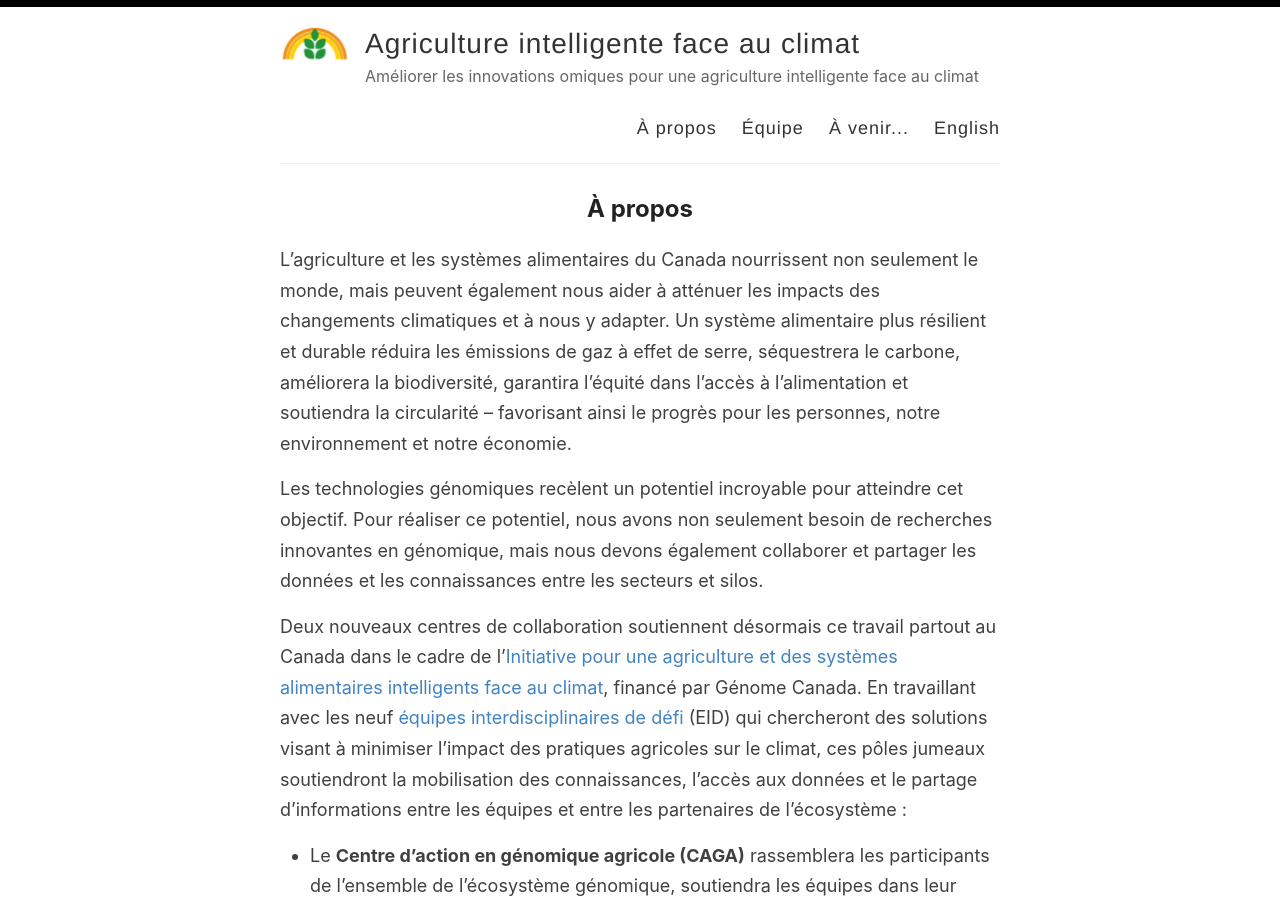
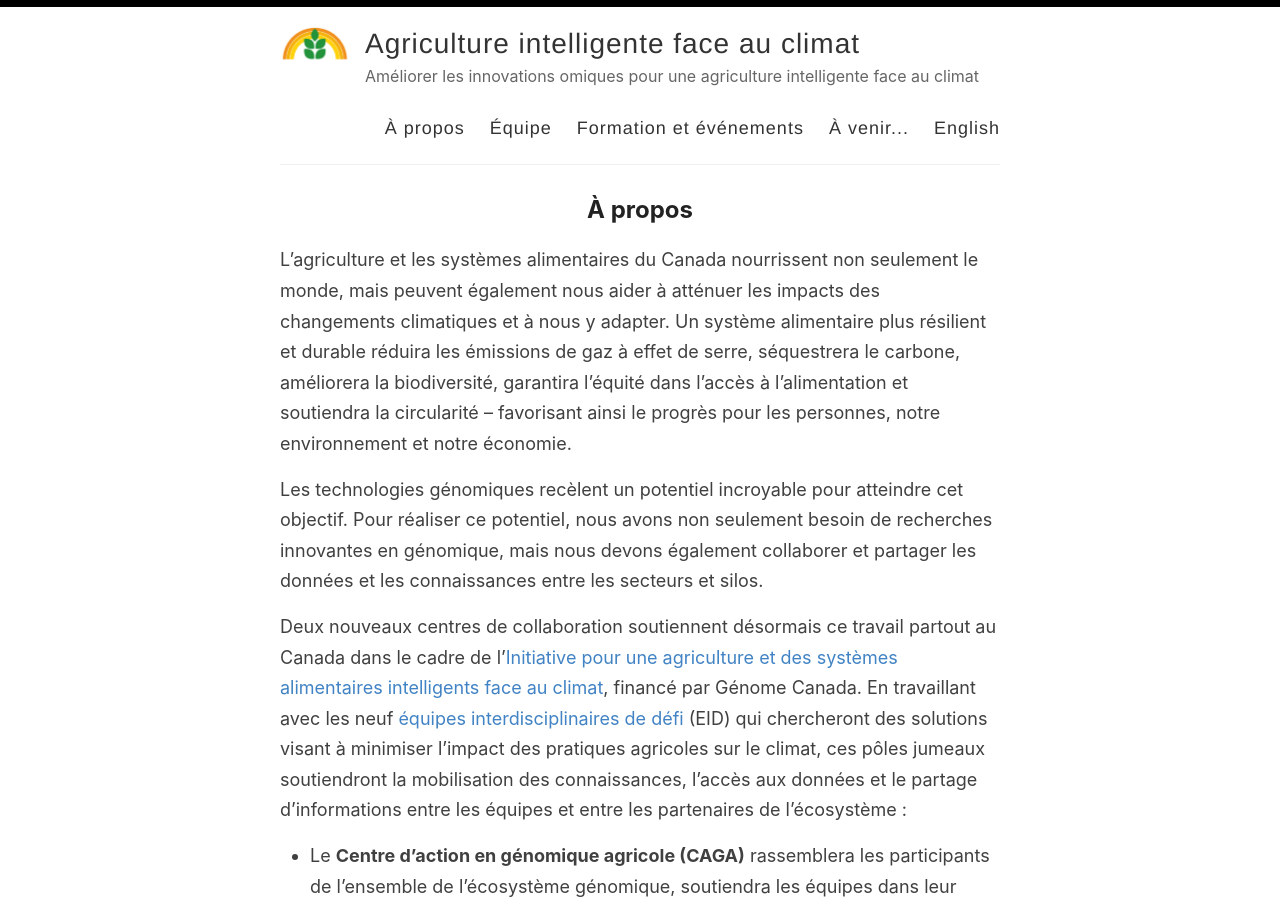
Before and after one commit to ClimateSmartAg/ClimateSmartAg-website-fr, a Jekyll site: the page built from index.md, in a window 1280 px wide and 900 px high. Built offline with Jekyll 4.4.1, drawn with Linux system fonts in a browser that asks for light colours; our own code applies the rules of GitHub Pages for plain Markdown files.

Commit message:
Update default.html

```diff
--- a/_layouts/default.html
+++ b/_layouts/default.html
@@ -30,6 +30,7 @@
             <nav>
               <a href="{{ site.baseurl }}/">À propos</a>
               <a href="{{ site.baseurl }}/team">Équipe</a>
+              <a href="{{ site.baseurl }}/training">Formation et événements</a>
               <a href="{{ site.baseurl }}/coming">À venir...</a>
               <a href="https://climatesmartag.github.io/ClimateSmartAg-website-en/">English</a>
 
```
